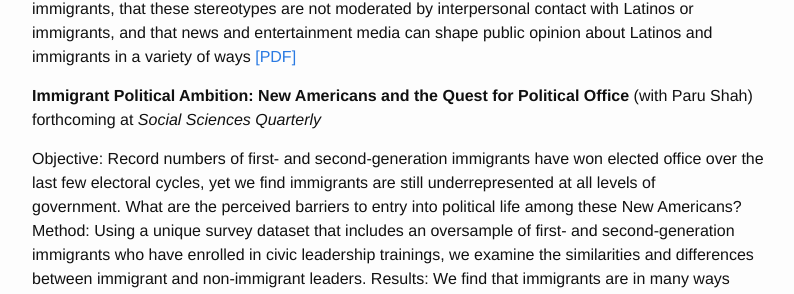
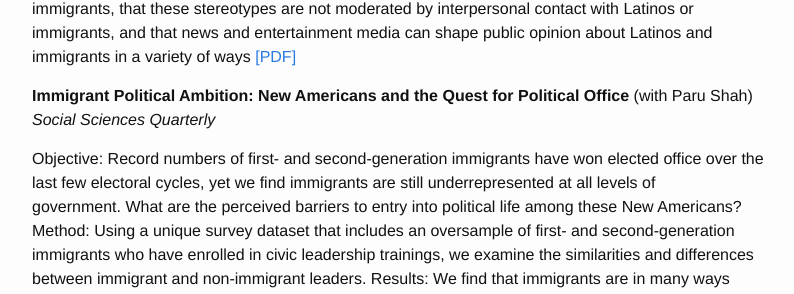
Before and after one commit to tylerreny/tylerreny.github.io, a Jekyll site: the page built from research.md, in a window 1280 px wide and 900 px high, scrolled down 1230 px. Shown: the part 173-467 px from the top of the window, without its empty margins (238-1032 px from the left). Built offline with Jekyll 4.4.1, drawn with Linux system fonts in a browser that asks for light colours.

Commit message:
update pubs

```diff
--- a/research.md
+++ b/research.md
@@ -30,12 +30,12 @@
 news and entertainment media can shape public opinion about Latinos and
 immigrants in a variety of ways [[PDF]](http://tylerreny.github.io/pdf/pubs/reny_manzano_stereotypes_2016.pdf)
 
-**Immigrant Political Ambition:  New Americans and the Quest for Political Office** (with Paru Shah) forthcoming at *Social Sciences Quarterly*
+**Immigrant Political Ambition:  New Americans and the Quest for Political Office** (with Paru Shah) *Social Sciences Quarterly*
 
 Objective: Record numbers of first- and second-generation immigrants have won elected office over the last few electoral cycles, yet we find immigrants are still underrepresented at all levels of government. What are the perceived barriers to entry into political life among these New Americans?
 Method: Using a unique survey dataset that includes an oversample of first- and second-generation immigrants who have enrolled in civic leadership trainings, we examine the similarities and differences between immigrant and non-immigrant leaders.
 Results: We find that immigrants are in many ways similar to their non-immigrant counterparts in that access to structural resources help shape their political ambition. Yet immigrants, unlike their non-immigrant counterparts, often have less of these resources and perceive their ability to capitalize on these resources as less feasible.
-Conclusions: We find that the traditional barriers to office---lack of professional and political experiences, finances, and monied networks---all contribute to lower self-perceived qualifications for office among both immigrants and non-immigrants. Yet the New American leaders who are highly politically involved, deeply rooted in their communities, and well-positioned to run for office, face the additional psychological barriers posed by their race and ethnicity, immigrant identity, citizenship status, language ability, and acculturation, barriers that are often offered in open-ended essays as self-evident and crippling. Leadership training programs play a crucial role in providing training and instilling confidence in would-be immigrant candidates. [[PDF]](https://www.dropbox.com/s/monmlmhaaowg5vp/Immigrant%20Political%20Ambition%20SSQ%20Final.pdf?dl=0)
+Conclusions: We find that the traditional barriers to office---lack of professional and political experiences, finances, and monied networks---all contribute to lower self-perceived qualifications for office among both immigrants and non-immigrants. Yet the New American leaders who are highly politically involved, deeply rooted in their communities, and well-positioned to run for office, face the additional psychological barriers posed by their race and ethnicity, immigrant identity, citizenship status, language ability, and acculturation, barriers that are often offered in open-ended essays as self-evident and crippling. Leadership training programs play a crucial role in providing training and instilling confidence in would-be immigrant candidates. [[PDF]](http://tylerreny.github.io/pdf/pubs/reny_shah_2018_ssq_immigrant_ambition.pdf)
 
 **El peso del voto Latino en 2016** (with Sergio I. Garcia-Rios, Angela X. Ocampo, and Bryan Wilcox-Archuleta) *Foreign Affairs Latinoamerica* Volumen 17, Numero 1.
 
```
Also changed, not shown: 3 other files.
